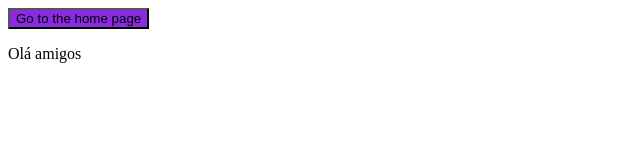
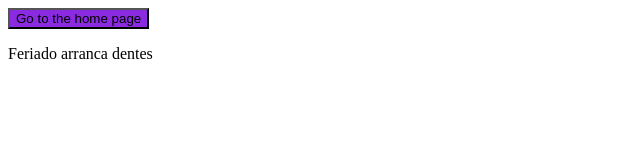
Before and after one commit to yarego-brozek-unvoid/Calendar-ci, an Angular app: page / in a window 1280 px wide. Shown: the top 160 px of the page, without its empty margins (0-640 px from the left). Built offline with nearby package versions, Linux system fonts and the light colour scheme.

Commit message:
adicionando paragraph

```diff
--- a/src/app/app.component.html
+++ b/src/app/app.component.html
@@ -1,2 +1,2 @@
 <button (click)="sign()">Go to the home page</button>
-<p>Olá amigos</p>
+<p>Feriado arranca dentes</p>
```
